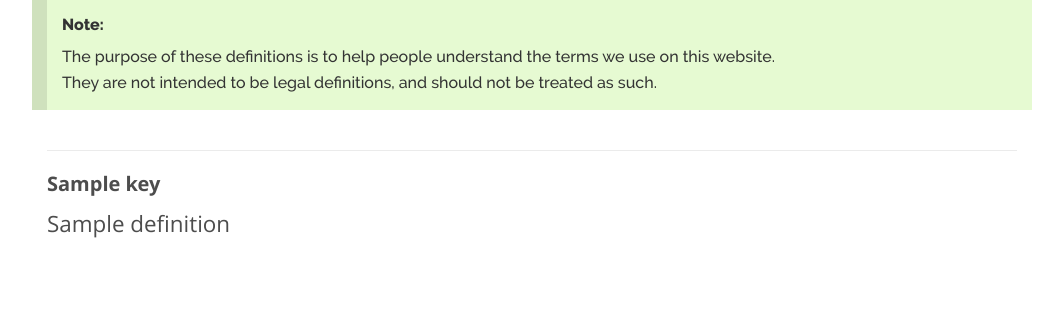
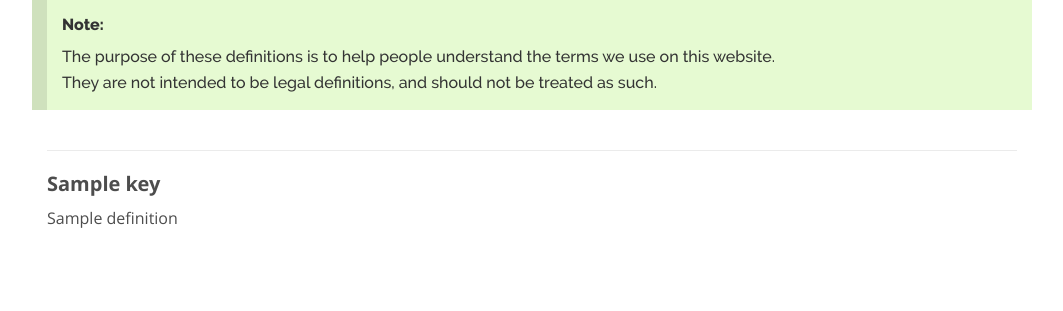
Before and after one commit to mendomania/adult-ed-platform, a Django app: template osr/templates/osr/dictionary.html in a window 1280 px wide. Shown: the part 203-514 px from the top of the page, without its empty margins (108-1171 px from the left). Run offline with Django 3.2, Linux system fonts and the light colour scheme; the template is opened without the code that fills it: most values are stand-ins (such as "Sample title", 1, 10 or a date in 2020); parts of the project's set-up code (start-up, migrations or seed data) failed here and were passed over; some libraries are stand-ins or nearby versions.

Commit message:
Add new CSS class to be used in the dictionary page

```diff
--- a/osr/static/osr/ods/highlight-blocks.css
+++ b/osr/static/osr/ods/highlight-blocks.css
@@ -17,6 +17,10 @@ small.error {
 }
 
 /*----- NEW -----*/
+
+.dico {
+  font-size: 1rem !important;
+}
 
 input.button-add {
   background-image: url(/images/buttons/add.png); /* 16px x 16px */
```
